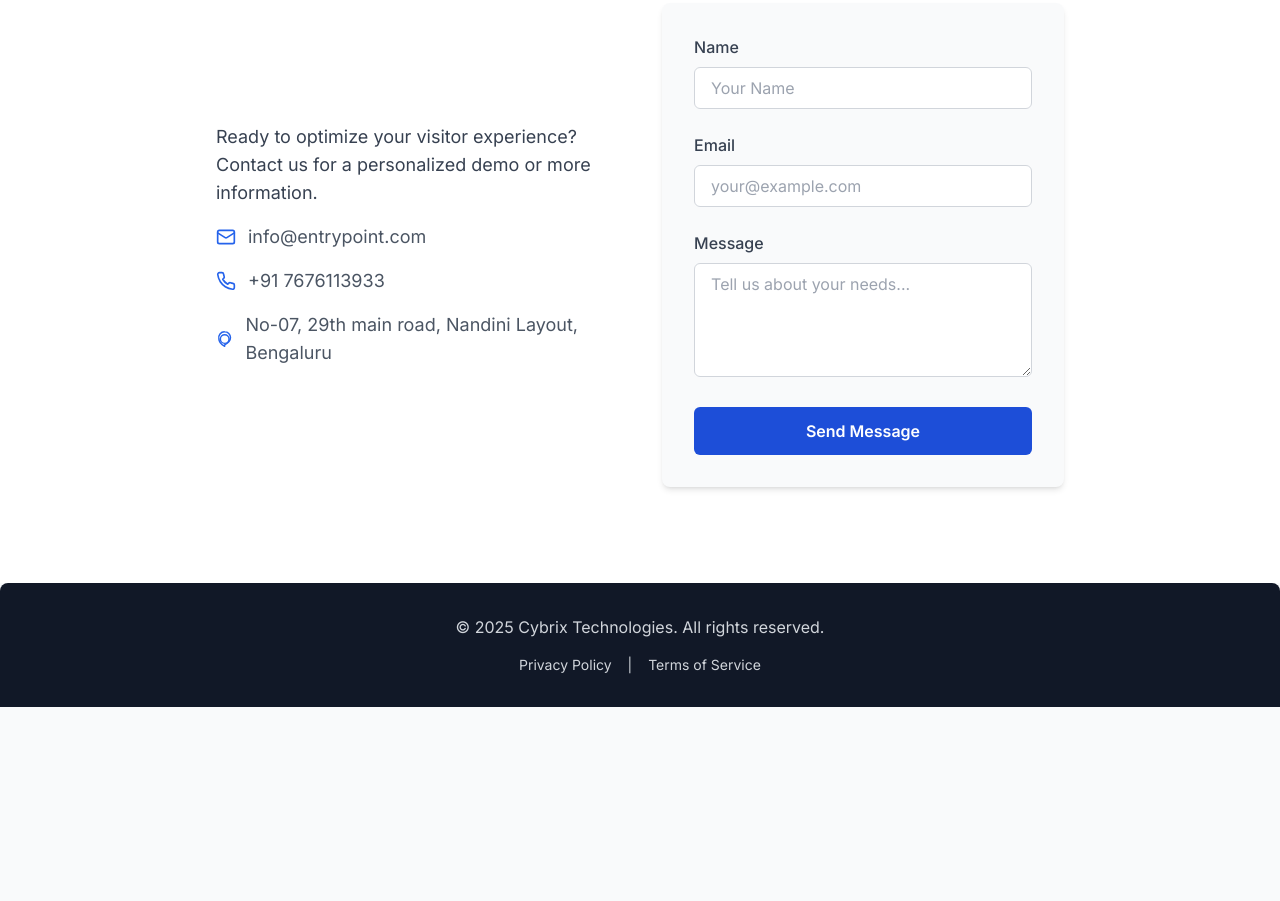
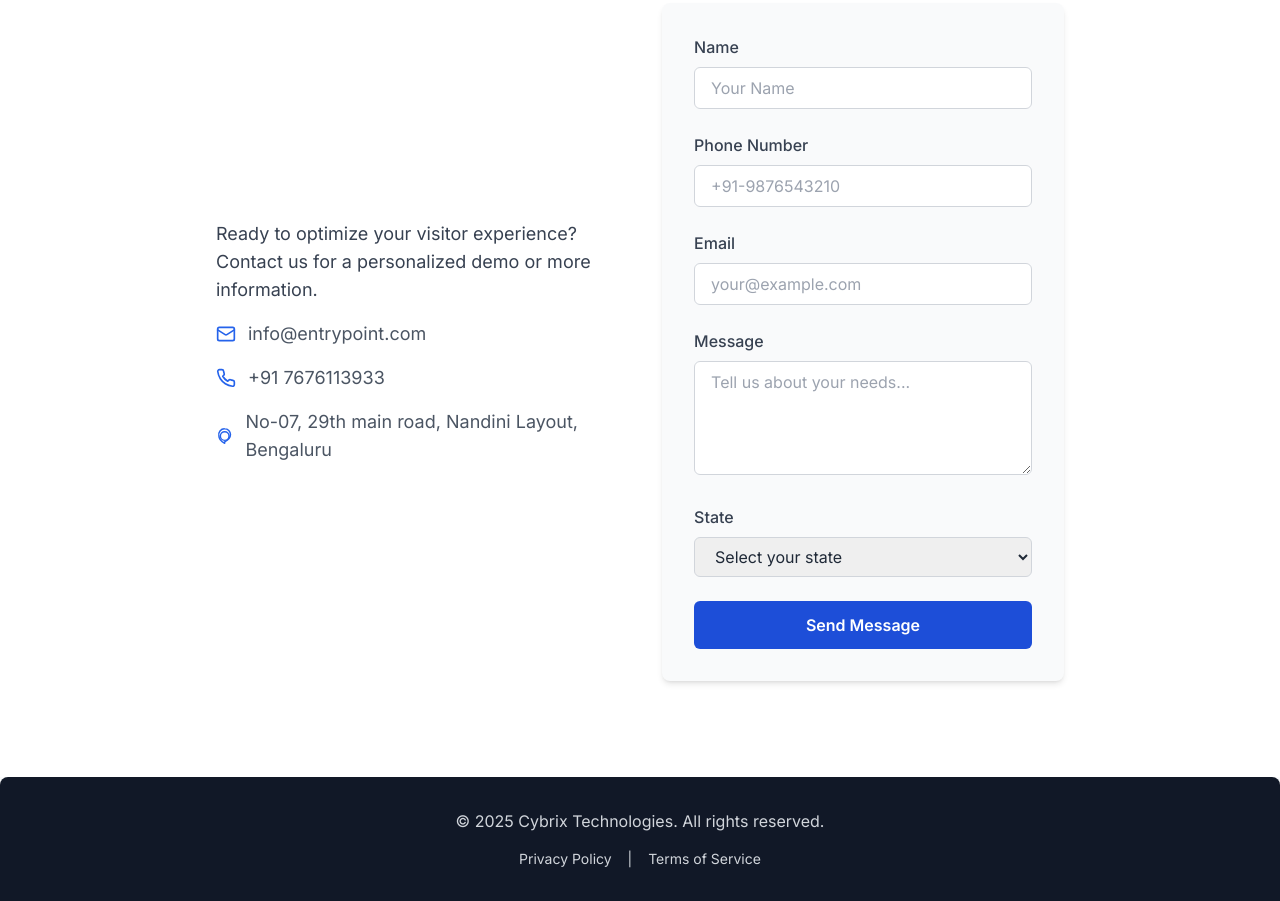
Before and after one commit to jayappagarisunil/entry-point, a website: page public/website/index.html in a window 1280 px wide. Shown: the part 2914-3815 px from the top of the page. Before the commit the page ends 3621 px from the top, so only its background shows below. Drawn offline with nearby package versions, Linux system fonts and the light colour scheme; files that its build step writes are made by us from their sources.

Commit message:
WEBSITE ADDED

```diff
--- a/public/js/main.js
+++ b/public/js/main.js
@@ -91,6 +91,8 @@ document.addEventListener('DOMContentLoaded', function () {
 
     const name = document.getElementById('contact-name').value.trim();
     const email = document.getElementById('contact-email').value.trim();
+    const phone = document.getElementById('contact-phone').value.trim();
+    const state = document.getElementById('contact-state').value.trim();
     const message = document.getElementById('contact-message').value.trim();
 
     if (!name || !email || !message) {
@@ -104,7 +106,7 @@ document.addEventListener('DOMContentLoaded', function () {
         headers: {
           'Content-Type': 'application/json'
         },
-        body: JSON.stringify({ name, email, message })
+        body: JSON.stringify({ name, email, message, phone,state })
       });
 
       const data = await response.json();
--- a/public/website/index.html
+++ b/public/website/index.html
@@ -312,6 +312,19 @@
                                 placeholder="Your Name"
                             />
                         </div>
+                        <div class="animate__animated animate__fadeInUp animate-on-scroll animate__delay-0-6s">
+                        <label for="contact-phone" class="block text-gray-700 font-medium mb-2">
+                            Phone Number
+                        </label>
+                        <input
+                            type="tel"
+                            id="contact-phone"
+                            name="contact-phone"
+                            class="w-full px-4 py-2 border border-gray-300 rounded-md focus:outline-none focus:ring-2 focus:ring-blue-500"
+                            placeholder="+91-9876543210"
+                        />
+                        </div>
+
                         <div class="animate__animated animate__fadeInUp animate-on-scroll animate__delay-0-7s">
                             <label for="contact-email" class="block text-gray-700 font-medium mb-2">
                                 Email
@@ -337,6 +350,56 @@
                                 placeholder="Tell us about your needs..."
                             ></textarea>
                         </div>
+                        <div class="animate__animated animate__fadeInUp animate-on-scroll animate__delay-0-8s">
+                        <label for="contact-state" class="block text-gray-700 font-medium mb-2">
+                            State
+                        </label>
+                        <select
+                            id="contact-state"
+                            name="contact-state"
+                            class="w-full px-4 py-2 border border-gray-300 rounded-md focus:outline-none focus:ring-2 focus:ring-blue-500"
+                        >
+                            <option value="">Select your state</option>
+                            <option value="Andhra Pradesh">Andhra Pradesh</option>
+                            <option value="Arunachal Pradesh">Arunachal Pradesh</option>
+                            <option value="Assam">Assam</option>
+                            <option value="Bihar">Bihar</option>
+                            <option value="Chhattisgarh">Chhattisgarh</option>
+                            <option value="Goa">Goa</option>
+                            <option value="Gujarat">Gujarat</option>
+                            <option value="Haryana">Haryana</option>
+                            <option value="Himachal Pradesh">Himachal Pradesh</option>
+                            <option value="Jharkhand">Jharkhand</option>
+                            <option value="Karnataka">Karnataka</option>
+                            <option value="Kerala">Kerala</option>
+                            <option value="Madhya Pradesh">Madhya Pradesh</option>
+                            <option value="Maharashtra">Maharashtra</option>
+                            <option value="Manipur">Manipur</option>
+                            <option value="Meghalaya">Meghalaya</option>
+                            <option value="Mizoram">Mizoram</option>
+                            <option value="Nagaland">Nagaland</option>
+                            <option value="Odisha">Odisha</option>
+                            <option value="Punjab">Punjab</option>
+                            <option value="Rajasthan">Rajasthan</option>
+                            <option value="Sikkim">Sikkim</option>
+                            <option value="Tamil Nadu">Tamil Nadu</option>
+                            <option value="Telangana">Telangana</option>
+                            <option value="Tripura">Tripura</option>
+                            <option value="Uttar Pradesh">Uttar Pradesh</option>
+                            <option value="Uttarakhand">Uttarakhand</option>
+                            <option value="West Bengal">West Bengal</option>
+                            <option value="Andaman and Nicobar Islands">Andaman and Nicobar Islands</option>
+                            <option value="Chandigarh">Chandigarh</option>
+                            <option value="Dadra and Nagar Haveli and Daman and Diu">Dadra and Nagar Haveli and Daman and Diu</option>
+                            <option value="Delhi">Delhi</option>
+                            <option value="Jammu and Kashmir">Jammu and Kashmir</option>
+                            <option value="Ladakh">Ladakh</option>
+                            <option value="Lakshadweep">Lakshadweep</option>
+                            <option value="Puducherry">Puducherry</option>
+                            <option value="Other (Outside India)">Other (Outside India)</option>
+                        </select>
+                        </div>
+
                         <button
                             type="submit"
                             class="w-full bg-blue-700 text-white font-semibold py-3 px-6 rounded-md hover:bg-blue-800 transition duration-300 ease-in-out transform hover:scale-105 animate__animated animate__bounceIn animate-on-scroll animate__delay-1-1s"
```
Also changed, not shown: controllers/contactController.js (+7 -5 lines).
